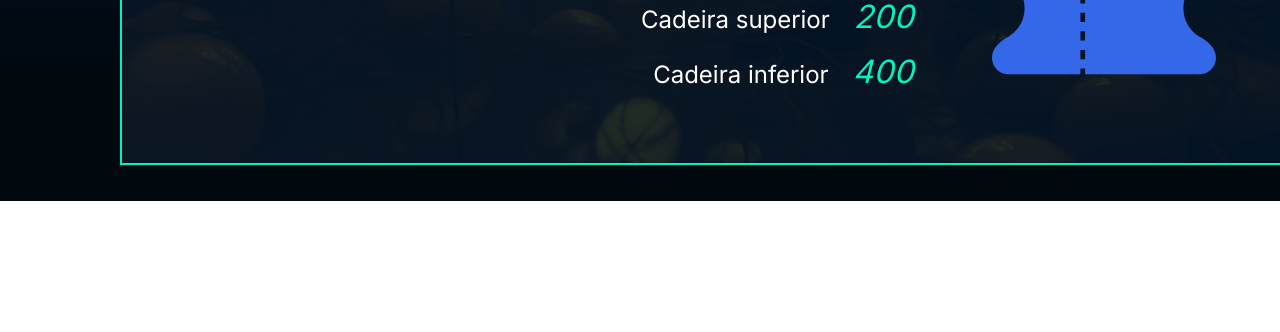
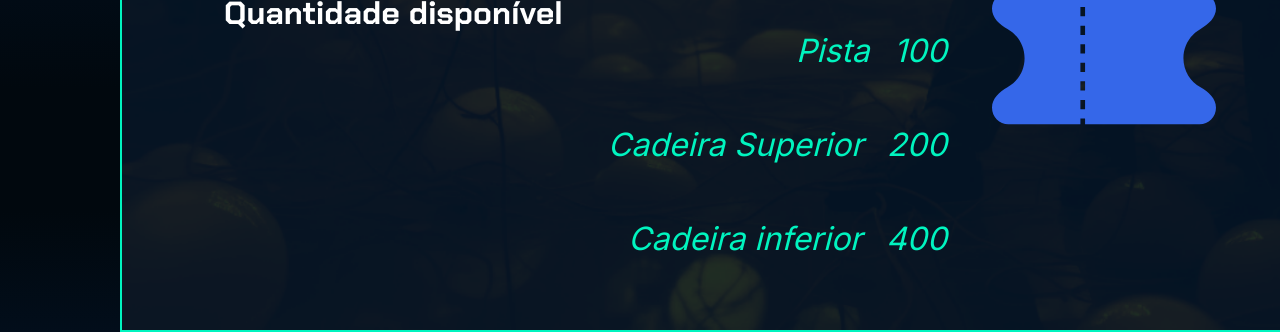
Before and after one commit to felipwz/praticando-logica-projeto_inicial, a plain HTML site: page ingresso/index.html in a window 1280 px wide. Shown: the part 727-1059 px from the top of the page. Before the commit the page ends 928 px from the top, so only its background shows below. Drawn offline with Linux system fonts and the light colour scheme.

Commit message:
Apenas começando a lógica do site
Recuperando valores e adicionando coisas no html via javascript.

```diff
--- a/carrinho-compras/js/app.js
+++ b/carrinho-compras/js/app.js
@@ -14,7 +14,7 @@ function adicionar() {
         totalGeral = totalGeral + preco;
         let carrinho = document.getElementById('lista-produtos');
         carrinho.innerHTML = carrinho.innerHTML + `<section class="carrinho__produtos__produto">
-    <span class="texto-azul">${quantidade}x</span> ${nomeProduto} <span class="texto-azul">R$${valorProduto}</span></section>`;
+        <span class="texto-azul">${quantidade}x</span> ${nomeProduto} <span class="texto-azul">R$${valorProduto}</span></section>`;
 
         let campoTotal = document.getElementById('valor-total');
         campoTotal.textContent = `R$ ${totalGeral}`
--- a/ingresso/index.html
+++ b/ingresso/index.html
@@ -13,6 +13,7 @@
 </head>
 
 <body>
+    carregaPagina();
     <header>
         <img class="logo" src="./assets/PNG/Logo e-tricket.png" alt="Logo">
     </header>
@@ -39,9 +40,9 @@
             <h2>Quantidade disponível</h2>
 
             <ul class="lista">
-                <li>Pista<span id="qtd-pista">100</span></li>
-                <li>Cadeira superior<span id="qtd-superior">200</span></li>
-                <li>Cadeira inferior<span id="qtd-inferior">400</span></li>
+                <li><span id="qtd-pista"></span></li>
+                <li><span id="qtd-superior"></span></li>
+                <li><span id="qtd-inferior"></span></li>
 
             </ul>
             <img src="./assets/Ingresso.svg" alt="">
--- a/ingresso/js/app.js
+++ b/ingresso/js/app.js
@@ -0,0 +1,38 @@
+let quantidadeIngressoPista = 100;
+let quantidadeIngressoCadeiraSuperior = 200;
+let quantidadeIngressoCadeiraInferior = 400;
+
+let campoQuantidadePista = document.getElementById('qtd-pista');
+let campoQuantidadeCadeiraSuperior = document.getElementById('qtd-superior');
+let campoQuantidadeCadeiraInferior = document.getElementById('qtd-inferior');
+
+campoQuantidadePista.innerHTML = `<li>Pista<span id="qtd-pista">${quantidadeIngressoPista}</span></li>`;
+campoQuantidadeCadeiraSuperior.innerHTML = `<li>Cadeira Superior<span id="qtd-superior">${quantidadeIngressoCadeiraSuperior}</span></li>`;
+
+campoQuantidadeCadeiraInferior.innerHTML = `<li>Cadeira inferior<span id="qtd-inferior">${quantidadeIngressoCadeiraInferior}</span></li>`;
+
+
+function comprar() {
+    // recuperar os campos
+
+    let tipoIngresso = document.getElementById('tipo-ingresso').value;
+    let quantidadeIngressoCompra = document.getElementById('qtd').value;
+
+    console.log(quantidadeIngressoCompra);
+    console.log(tipoIngresso);
+
+    if (quantidadeIngressoCompra <= 0) {
+
+        alert('Selecione a quantidade de ingressos para efetuar a compra.');
+
+
+
+    } else{
+
+    }
+
+
+
+
+
+}
```
